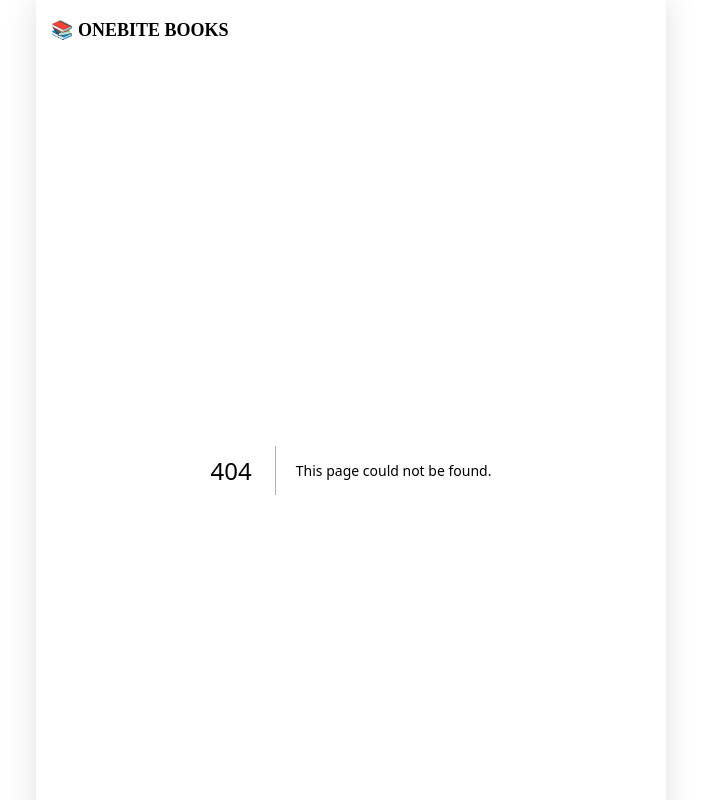
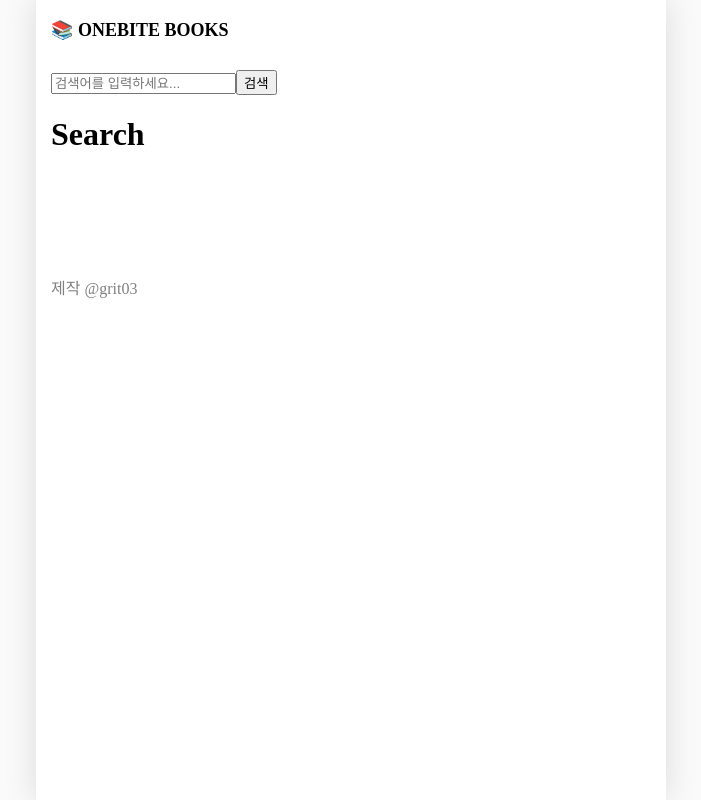
Before and after one commit to Grit03/next-onebite, a Next.js app: page /search in a window 1280 px wide. Before the commit this address had no page. Shown: the top 800 px of the page, without its empty margins (289-990 px from the left). Built offline with nearby package versions, Linux system fonts and the light colour scheme.

Commit message:
2.6) searchable 레이아웃 구현

```diff
--- /dev/null
+++ b/src/components/searchable-layout.tsx
@@ -0,0 +1,43 @@
+import { useRouter } from "next/router";
+import { ReactNode, useEffect, useState } from "react";
+
+export default function SearchableLayout({
+  children,
+}: {
+  children: ReactNode;
+}) {
+  const router = useRouter();
+  const [search, setSearch] = useState("");
+
+  // q는 string | string[](쿼리가 여러 개인 경우) 일 수 있기 때문에, as String으로 타입 단언을 해야한다.
+  const q = router.query.q as string;
+
+  // 검색 후, search 상태 값이 초기화되기 때문에 검색창에 검색어가 남아있게 하기 위한 코드
+  useEffect(() => {
+    setSearch(q || "");
+  }, [q]);
+
+  const onSearchChange = (e: React.ChangeEvent<HTMLInputElement>) => {
+    setSearch(e.target.value);
+  };
+
+  const onSubmit = () => {
+    // query 값이 없는 경우, 검색이 작동되지 않도록 한다.
+    if (!search) return;
+    router.push(`/search?q=${search}`);
+  };
+
+  return (
+    <div>
+      <div>
+        <input
+          value={search}
+          onChange={onSearchChange}
+          placeholder="검색어를 입력하세요..."
+        />
+        <button onClick={onSubmit}>검색</button>
+      </div>
+      {children}
+    </div>
+  );
+}
--- a/src/pages/_app.tsx
+++ b/src/pages/_app.tsx
@@ -1,11 +1,14 @@
 import "@/styles/globals.css";
 import GlobalLayout from "@/components/global-layout";
 import type { AppProps } from "next/app";
+import SearchableLayout from "@/components/searchable-layout";
 
 export default function App({ Component, pageProps }: AppProps) {
   return (
     <GlobalLayout>
-      <Component {...pageProps} />
+      <SearchableLayout>
+        <Component {...pageProps} />
+      </SearchableLayout>
     </GlobalLayout>
   );
 }
--- a/src/pages/about/index.tsx
+++ b/src/pages/about/index.tsx
@@ -0,0 +1,3 @@
+export default function About() {
+  return <div>about</div>;
+}
--- a/src/pages/index.tsx
+++ b/src/pages/index.tsx
@@ -1,3 +1,7 @@
 export default function Home() {
-  return <div></div>;
+  return (
+    <div>
+      <h1>메인 화면</h1>
+    </div>
+  );
 }
--- /dev/null
+++ b/src/pages/search/index.tsx
@@ -0,0 +1,9 @@
+import { useRouter } from "next/router";
+
+export default function Search() {
+  const router = useRouter();
+
+  const { q } = router.query;
+
+  return <h1>Search {q}</h1>;
+}
```
